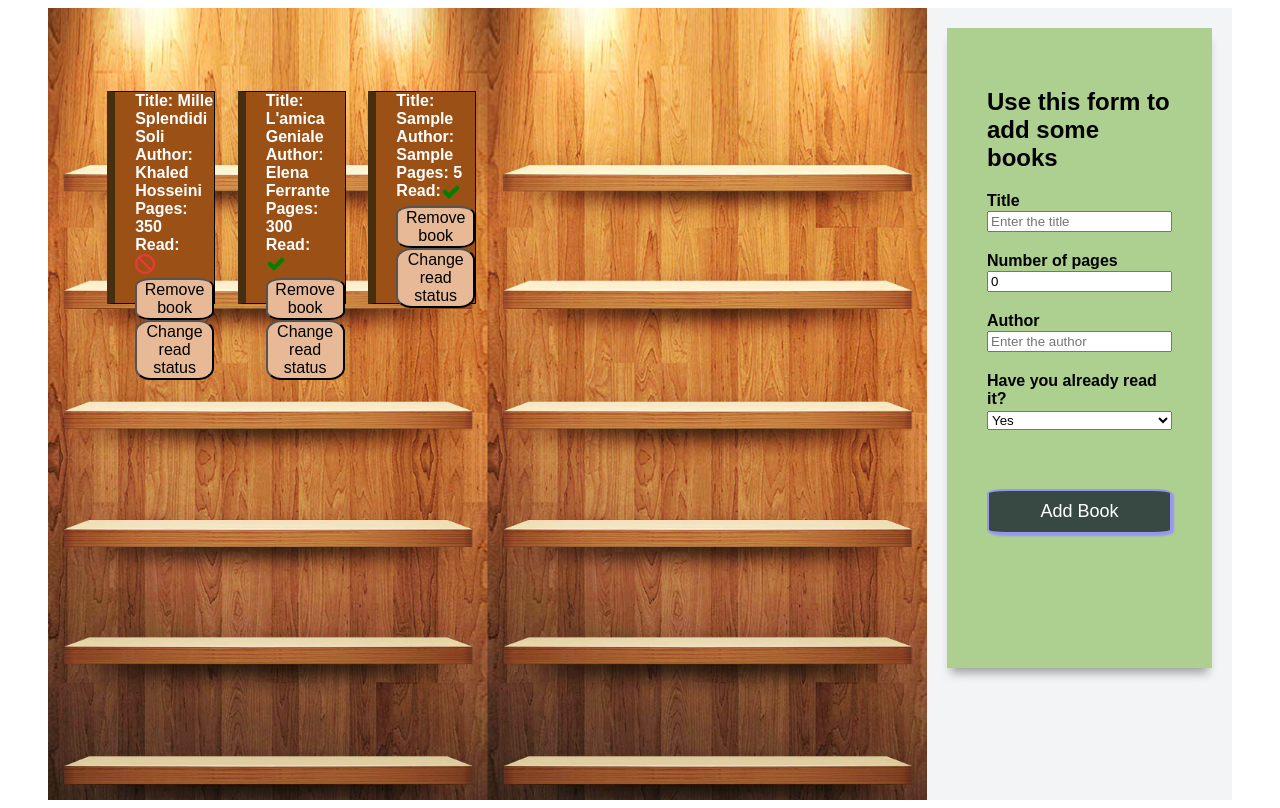
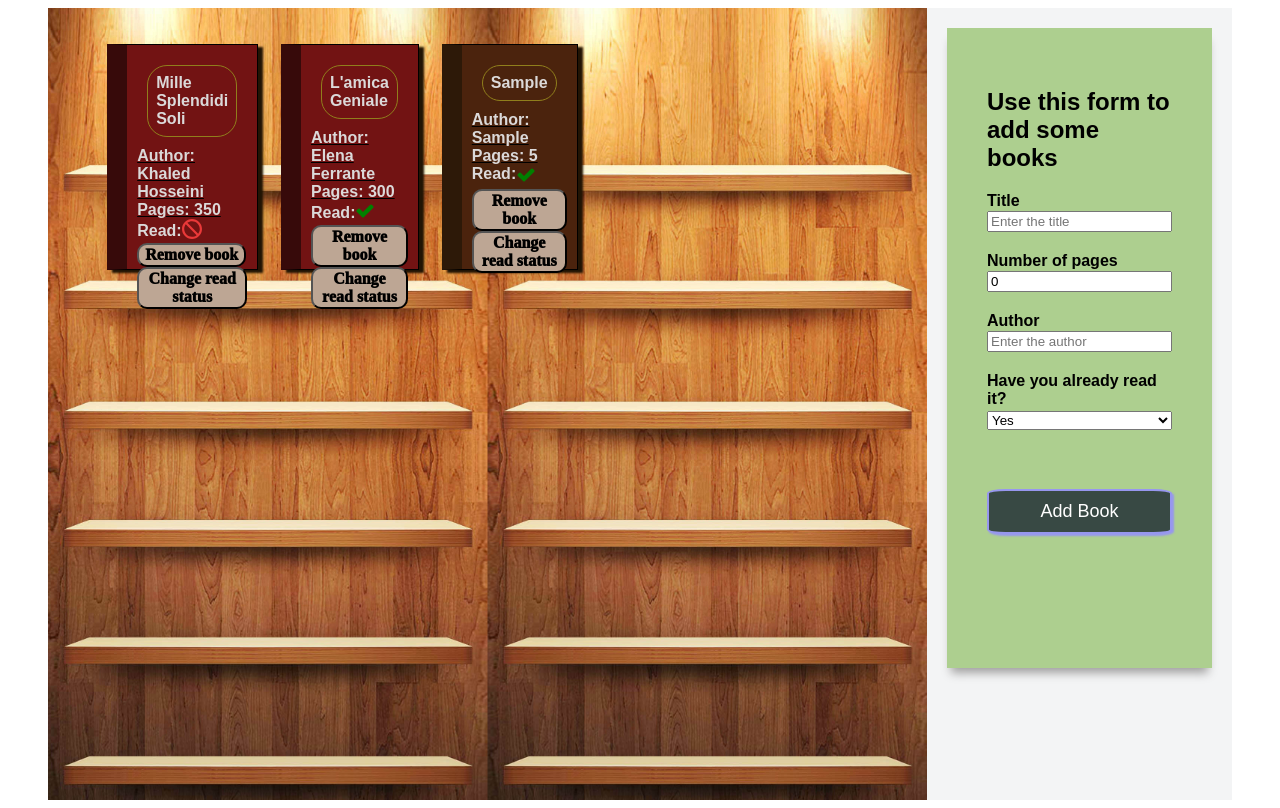
Before and after one commit to fatstalker/Library, a plain HTML site: page index.html in a window 1280 px wide. Both pictures are taken after typing "Sample", "5", "Sample" into the empty fields and a click on the input "Add Book". Drawn offline with Linux system fonts and the light colour scheme.

Commit message:
Final commit
graphic is good now

```diff
--- a/index.html
+++ b/index.html
@@ -8,20 +8,20 @@
     <body>
         <div class="leftSide">
             <div class="bookCover" id="khaled">
-                <div>Title: Mille Splendidi Soli</div>
-                <div>Author: Khaled Hosseini</div>
-                <div>Pages: 350</div>
-                <div>Read:
+                <div class="title">Mille Splendidi Soli</div>
+                <div class="author">Author: Khaled Hosseini</div>
+                <div class="pages">Pages: 350</div>
+                <div class="read">Read:
                     <div id="khaledSvgPlaceholder"><img src="no.svg"></div>
                 </div>
                 <button class="removeButton" id="removeKhaled">Remove book</button>
                 <button class="readStatus" id="switchKhaled">Change read status</button>
             </div>
             <div class="bookCover" id="ferrante">
-                <div>Title: L'amica Geniale</div>
-                <div>Author: Elena Ferrante</div>
-                <div>Pages: 300</div>
-                <div>Read:
+                <div class="title">L'amica Geniale</div>
+                <div class="author">Author: Elena Ferrante</div>
+                <div class="pages">Pages: 300</div>
+                <div class="read">Read:
                     <div id="ferranteSvgPlaceholder"><img id="yesSvg" src="yes.svg"></div>
                     </div>
                 <button class="removeButton" id="removeFerrante">Remove book</button>
--- a/script.js
+++ b/script.js
@@ -29,9 +29,9 @@ function addBookToLibrary() {
 
     function populateShelfs(book) {
         let bookDiv = document.createElement("div");    bookDiv.classList.add('bookCover');
-        let titleDiv = document.createElement('div');   let bookTitle = document.createTextNode('Title: ' + book.title);  titleDiv.appendChild(bookTitle);
-        let authorDiv = document.createElement('div');  let bookAuthor = document.createTextNode('Author: ' + book.author);  authorDiv.appendChild(bookAuthor);
-        let pagesDiv = document.createElement('div');   let bookPages = document.createTextNode('Pages: ' + book.pages);  pagesDiv.appendChild(bookPages);
+        let titleDiv = document.createElement('div');   let bookTitle = document.createTextNode(book.title);  titleDiv.appendChild(bookTitle); titleDiv.classList.add('title');
+        let authorDiv = document.createElement('div');  let bookAuthor = document.createTextNode('Author: ' + book.author);  authorDiv.appendChild(bookAuthor);authorDiv.classList.add('author');
+        let pagesDiv = document.createElement('div');   let bookPages = document.createTextNode('Pages: ' + book.pages);  pagesDiv.appendChild(bookPages);pagesDiv.classList.add('pages');
         let isReadDiv = document.createElement('div');  let bookIsRead = document.createTextNode('Read: '); isReadDiv.appendChild(bookIsRead);  isReadDiv.classList.add('isReadDiv');
         bookDiv.appendChild(titleDiv);
         bookDiv.appendChild(authorDiv);
@@ -43,6 +43,7 @@ function addBookToLibrary() {
         shelfs.appendChild(bookDiv);
         removeBook(bookDiv);
         createReadSwitch(bookDiv, book.isRead, isReadDiv, svgPlaceholder);
+        applyRandomColor(bookDiv, possibleSelections);
     };
 
         function determineSvg(isReadValue, svgPlaceholder) {
@@ -148,3 +149,11 @@ switchFerrante.addEventListener('click', () => {
     }
 })
 //-----------------------------
+
+//random color generator
+let possibleSelections = ["red", "blue", "green", "brown"];
+function applyRandomColor(bookDiv, possibleSelections) {
+    let randomColor = possibleSelections[Math.floor(Math.random() * possibleSelections.length)];
+    bookDiv.classList.add(randomColor);
+}
+//----------------------
--- a/style.css
+++ b/style.css
@@ -6,11 +6,11 @@
     flex-basis: 80%;
     overflow: scroll;
 
-    grid-template-columns: repeat(6, 1fr);
+    grid-template-columns: repeat(5, 1fr);
     grid-template-rows: repeat(3, 30%);
-    row-gap: 20%;
+    row-gap: 10%;
     column-gap: 3%;
-    padding-top:7%;
+    padding-top:3%;
     padding-left: 5%;
     padding-right: 5%;
 }
@@ -111,28 +111,34 @@ input:hover {
     font-size: 16px;
     font-family: sans-serif;
     font-weight: 600;
-    color: rgb(255, 255, 255);
+    color: rgb(219, 217, 217);
     align-items: start;
     justify-content: space-around;
     padding-left: 20px;
-    background-color: #9b5016;
+    padding: 10px;
+    background-color: #721313;
     border: solid black 1px;
-    border-left: solid rgb(71, 46, 15) 8px;
-
-    /* background-image: url(bok.jpg);
-    background-size: 100%;
-    background-repeat: no-repeat;
-    position: relative;
-    background-position-x: -10px;
-    background-position-y: 0; */
+    border-left: solid rgb(55, 10, 10) 20px;
+    box-shadow: 5px 3px 2px rgb(33, 20, 4);
 
 }
-
+.title {
+    border: solid rgb(144, 127, 28) 1px;border-radius: 20px;padding: 8px; margin: 10px;
+}
+.read {
+    display: flex;
+    align-items: center;
+}
+.author, .pages {
+    text-decoration: underline black 1px;
+}
 .removeButton, .readStatus{
     display: flex;
-    background-color: #e7b996;
-    border-radius: 20%;
+    background-color: #bda694;
+    border-radius: 10px;
     font-size: 16px;
+    font-weight: 1000;
+    font-family: 'Times New Roman', Times, serif;
 }
 
 
@@ -144,3 +150,21 @@ h2 {
 .isReadDiv {
     display: flex;
 }
+
+.red {
+    background-color: #721313;
+    border-left: solid rgb(55, 10, 10) 20px;
+}
+
+.blue {
+    background-color: #272f67;
+    border-left: solid rgb(14, 10, 55) 20px;
+}
+.green {
+    background-color: #0c4513;
+    border-left: solid rgb(7, 42, 9) 20px;
+}
+.brown {
+    background-color: #4b230d;
+    border-left: solid rgb(45, 25, 8) 20px;
+}
```
